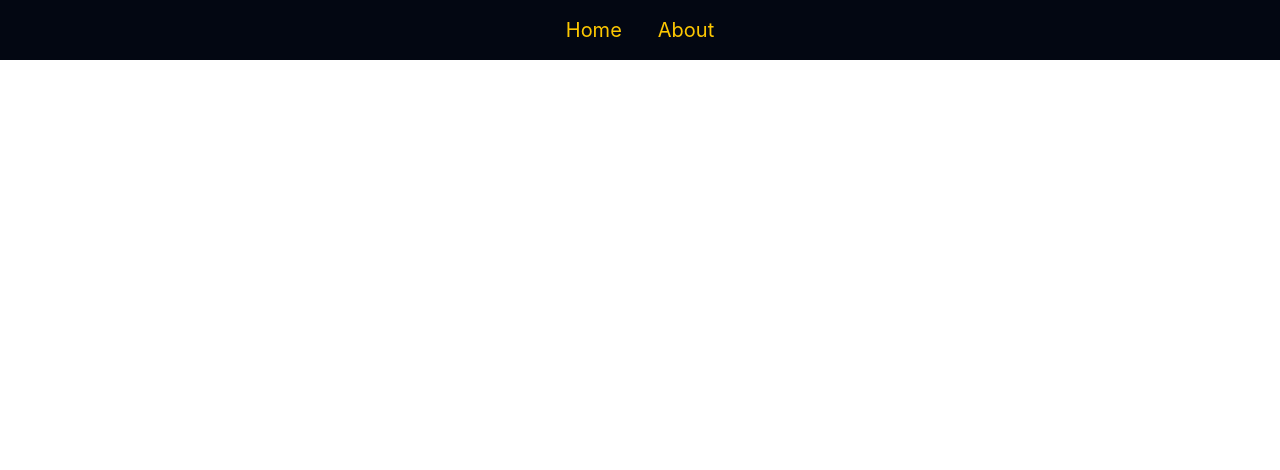
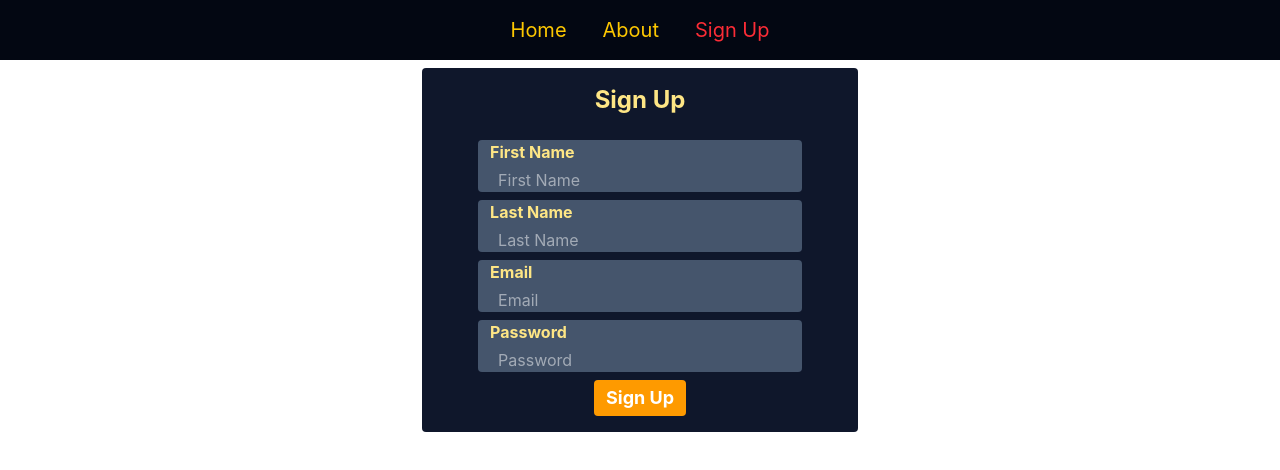
Before and after one commit to fenymo-0914-mongare/React-router, a React (Vite) app: page /sign-up in a window 1280 px wide. Before the commit this address had no page. Shown: the top 470 px of the page. Built offline with nearby package versions, Linux system fonts and the light colour scheme.

Commit message:
Added a form and navigation like a pro

```diff
--- a/src/App.jsx
+++ b/src/App.jsx
@@ -3,6 +3,8 @@ import { Routes, Route } from 'react-router-dom'
 import Home from './Components/Home.jsx'
 import About from './Components/About.jsx'
 import Navbar from './Components/Navbar.jsx'
+import SignUpForm from './Components/signUpForm.jsx'
+import Confirmed from './Components/confirmed.jsx'
 
 const App = () => {
   return (
@@ -11,6 +13,8 @@ const App = () => {
       <Routes >
         <Route path='/' element={<Home />} />
         <Route path='/about' element={<About />} />
+        <Route path='/sign-up' element={<SignUpForm />} />
+        <Route path='/confirmed' element={<Confirmed />} />
       </Routes>
     </div>
   )
--- a/src/Components/Navbar.jsx
+++ b/src/Components/Navbar.jsx
@@ -9,6 +9,7 @@ const Navbar = () => {
     <nav className='bg-gray-950 flex items-center justify-center text-yellow-400 p-4 flex gap-5 space-x-4'>
       <NavLink className={activeClass} to='/'>Home</NavLink>
       <NavLink className={activeClass} to='/about'>About</NavLink>
+        <NavLink className={activeClass} to='/sign-up'>Sign Up</NavLink>
     </nav>
   )
 }
--- /dev/null
+++ b/src/Components/confirmed.jsx
@@ -0,0 +1,16 @@
+import React from 'react'
+import { useNavigate } from 'react-router-dom'
+
+const Confirmed = () => {
+    const navigate = useNavigate()
+  return (
+    <div className='flex flex-col justify-center items-center my-2 text-white bg-slate-900 h-screen px-4 rounded-md mx-4 gap-4'>
+        <h1 className=' font-bold text-2xl mb-4'>Your account has been successfully created!</h1>
+        <p className='text-lg'>You can now log in to your account and start using our services.</p>
+        <p className='text-lg'>Thank you for choosing our platform!</p>
+        <button onClick={() => navigate('/') -1} className="bg-amber-500 text-white text-lg font-bold hover:bg-orange-600 px-3 py-1 rounded-sm hover:bg-black/80 transition-colors duration-200">Go to Home</button>
+    </div>
+  )
+}
+
+export default Confirmed
--- /dev/null
+++ b/src/Components/form.jsx
@@ -0,0 +1,65 @@
+import React from 'react'
+import { useNavigate } from 'react-router-dom'
+
+const Form = () => {
+    const navigate= useNavigate()
+  return (
+    <div className='flex flex-col justify-center items-center my-2 mx-4 gap-4'>
+        <form action="" className="container flex flex-col items-center max-w-[75%] md:max-w-[35%] gap-2 bg-slate-900 p-4 rounded-sm">
+            <h1 className='text-amber-200 font-bold text-2xl mb-4'>Sign Up</h1>
+            <section className="flex flex-col items-start focus-within:ring-2 focus-within:ring-orange-300 w-[80%] bg-slate-600 px-3 rounded-sm gap-1">
+                <label htmlFor="first-name" className='text-amber-200 font-bold'>First Name</label>
+                <input
+                    aria-label="first-name"
+                    name="first-name"
+                    type="text"
+                    placeholder="First Name"
+                    className="text-white px-2 border-none bg-transparent outline-none px-2"
+                />
+            </section>
+
+            <section className="flex flex-col items-start focus-within:ring-2 focus-within:ring-orange-300 w-[80%] bg-slate-600 px-3 rounded-sm gap-1">
+                <label htmlFor="last-name" className='text-amber-200 font-bold'>Last Name</label>
+                <input
+                    aria-label="last-name"
+                    name="last-name"
+                    type="text"
+                    placeholder="Last Name"
+                    className="text-white px-2 border-none bg-transparent outline-none px-2"
+                />
+            </section>
+
+            <section className="flex flex-col items-start focus-within:ring-2 focus-within:ring-orange-300 w-[80%] bg-slate-600 px-3 rounded-sm gap-1">
+                <label htmlFor="email" className='text-amber-200 font-bold'>Email</label>
+                <input
+                    aria-label="email"
+                    name="email"
+                    type="email"
+                    placeholder="Email"
+                    className="text-white px-2 border-none bg-transparent outline-none px-2"
+                />
+            </section>
+
+            <section className="flex flex-col items-start focus-within:ring-2 focus-within:ring-orange-300 w-[80%] bg-slate-600 px-3 rounded-sm gap-1">
+                <label htmlFor="password" className='text-amber-200 font-bold'>Password</label>
+                <input
+                    aria-label="password"
+                    name="password"
+                    type="password"
+                    placeholder="Password"
+                    className="text-white px-2 border-none bg-transparent outline-none px-2"
+                />
+            </section>
+
+            <button
+                type="submit" onClick={() => navigate('/confirmed') -(1)}
+                className="bg-amber-500 text-white text-lg font-bold hover:bg-orange-600 px-3 py-1 rounded-sm hover:bg-black/80 transition-colors duration-200"
+            >
+                Sign Up
+            </button>
+        </form>
+    </div>
+  )
+}
+
+export default Form
--- /dev/null
+++ b/src/Components/signUpForm.jsx
@@ -0,0 +1,12 @@
+import React from 'react'
+import Form from './form.jsx'
+
+const SignUpForm = () => {
+  return (
+    <div>
+      <Form/>
+    </div>
+  )
+}
+
+export default SignUpForm
```
